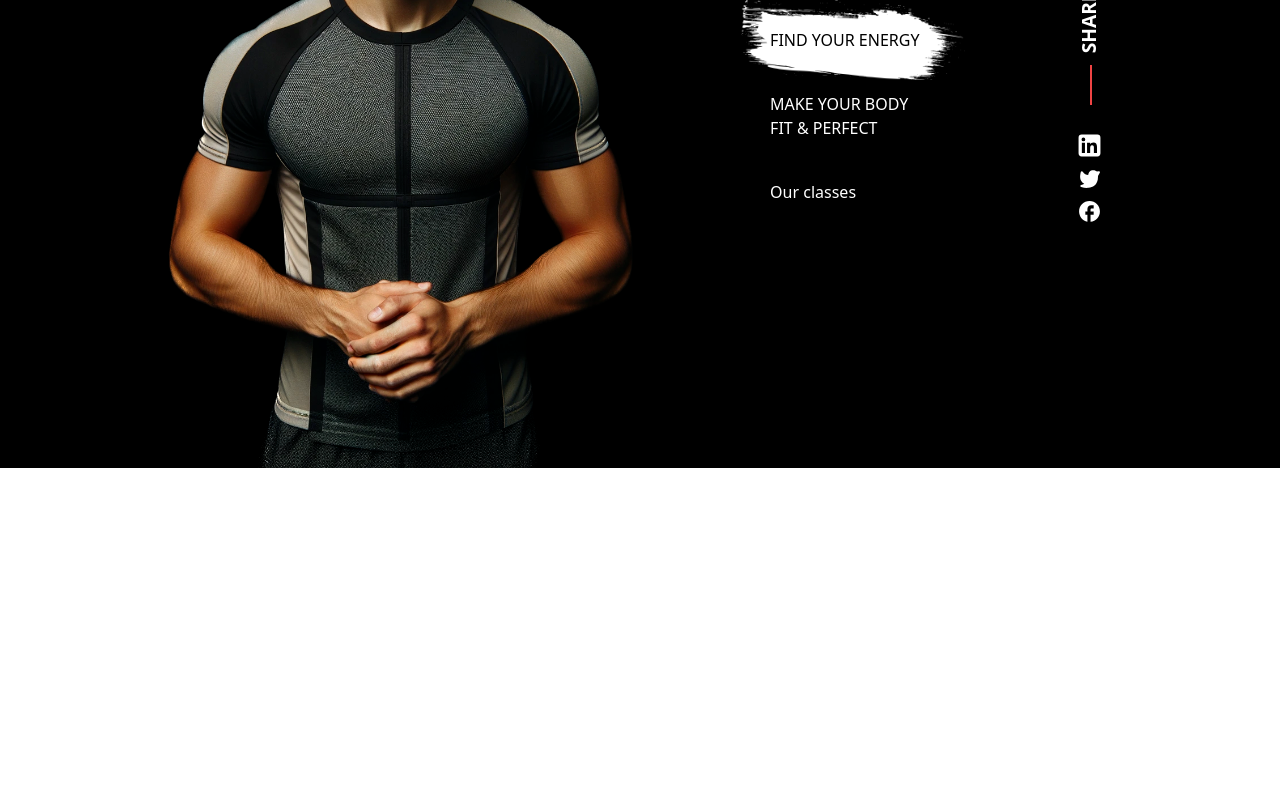
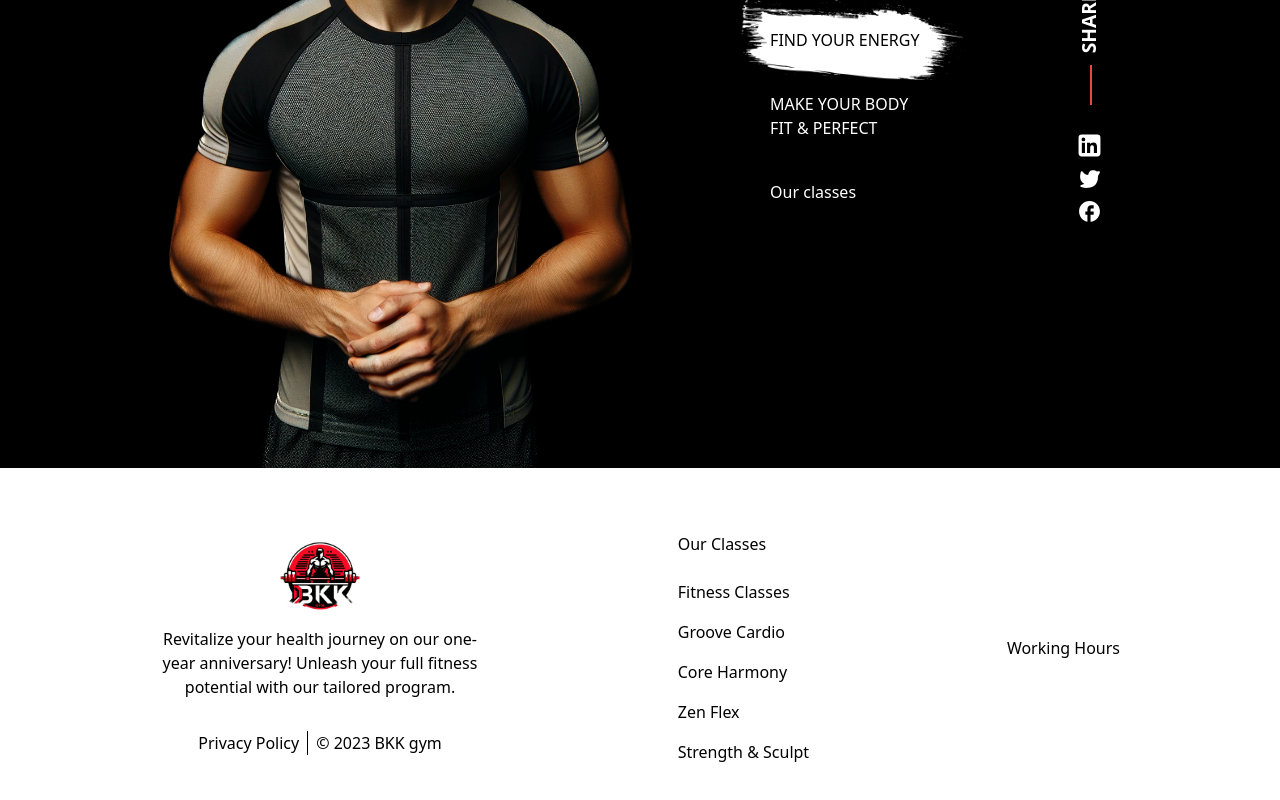
Before and after one commit to OnigiriKing/new-project, a React (Create React App) app: page / in a window 1280 px wide. Shown: the part 332-1132 px from the top of the page. Before the commit the page ends 800 px from the top, so only its background shows below. Built offline with nearby package versions, Linux system fonts and the light colour scheme.

Commit message:
Footer update

```diff
--- a/src/App.jsx
+++ b/src/App.jsx
@@ -1,11 +1,13 @@
 import Header from "components/headerComp";
 import HomePage from "pages/Body/HomePage";
+import FooterPage from "pages/Footer/FooterPage";
 
 export default function App() {
   return (
     <div>
       <Header />
       <HomePage />
+      <FooterPage />
     </div>
   );
 }
--- a/src/components/footerComp/Footer.jsx
+++ b/src/components/footerComp/Footer.jsx
@@ -1,30 +1,31 @@
-import { Link } from "react-router-dom";
+import logo from "utils/img/logo.png";
 
 export default function Footer() {
   return (
-    <div class="">
-      <div class="flex">
-        <img />
+    <div class="page-class">
+      <div class="flex justify-between w-full max-w-[60rem] items-center mx-[2rem] py-[4rem]">
+        <div class="flex flex-col w-[20rem] gap-4 items-center text-center">
+          <img src={logo} class="w-20 flex" />
           <div>
             Revitalize your health journey on our one-year anniversary! Unleash
-          your full fitness potential with our tailored program. Elevate your
-          workouts, embrace nutritious plans, and achieve your goals with expert
-          guidance.
+            your full fitness potential with our tailored program.
           </div>
           <div></div>
-        <div>
-          <h3>Privacy Policy</h3>
-          <h3>© 2023</h3>
+          <div class="flex">
+            <h3 class=" pr-2 border-r-[1.5px] border-r-[#000] cursor-pointer  transition-colors duration-500  hover:text-red-600">
+              Privacy Policy
+            </h3>
+            <h3 class="pl-2">© 2023 BKK gym</h3>
           </div>
         </div>
-      <div>
+        <div class="flex flex-col gap-6">
           <h2>Our Classes</h2>
-        <ul>
-          <li>Fitness Classes</li>
-          <li>Groove Cardio</li>
-          <li>Core Harmony</li>
-          <li>Zen Flex</li>
-          <li>Strength & Sculpt</li>
+          <ul class="flex flex-col gap-4">
+            <li class="cursor-pointer">Fitness Classes</li>
+            <li class="cursor-pointer">Groove Cardio</li>
+            <li class="cursor-pointer">Core Harmony</li>
+            <li class="cursor-pointer">Zen Flex</li>
+            <li class="cursor-pointer">Strength & Sculpt</li>
           </ul>
         </div>
         <div>
@@ -38,5 +39,6 @@ export default function Footer() {
           </ul>
         </div>
       </div>
+    </div>
   );
 }
--- a/src/style/costomClass.css
+++ b/src/style/costomClass.css
@@ -6,3 +6,9 @@
     margin: 0 4rem;
     padding: .5rem 0;
 }
+
+.page-class {
+    display: flex;
+    justify-content: center;
+    width: 100%;
+}
```
Also changed, not shown: src/dist/style.css. Lines whose indentation alone changed are shown as unchanged.
